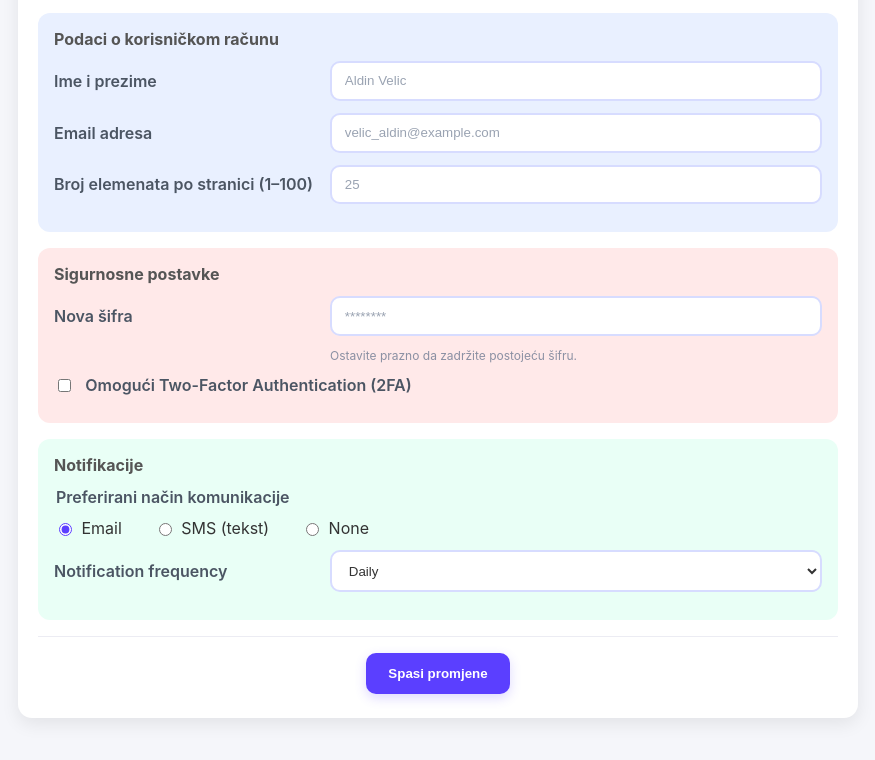
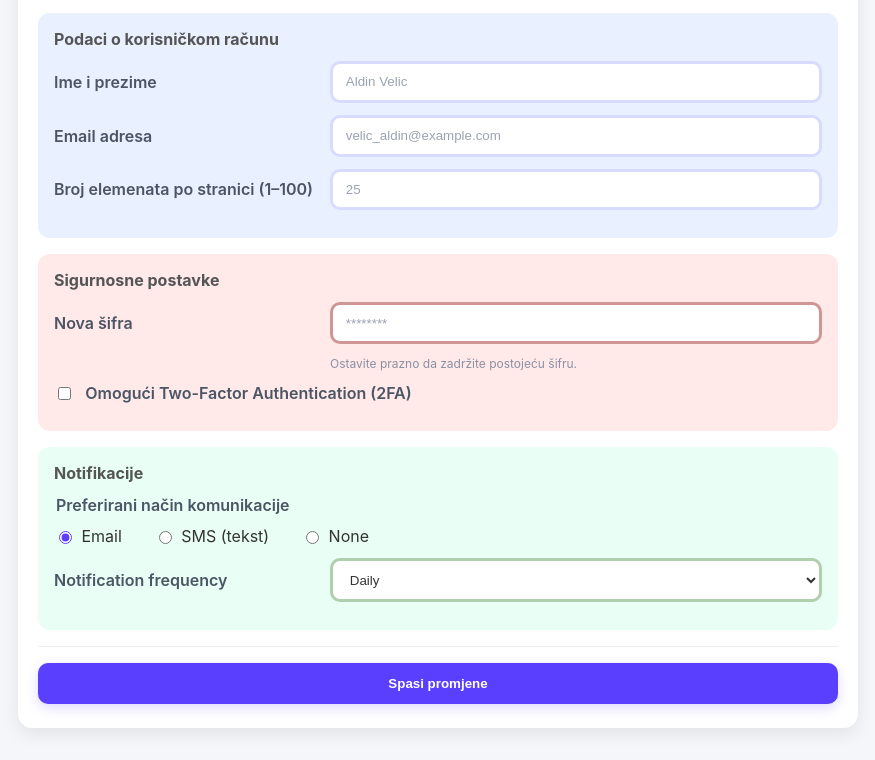
Before and after one commit to avelic5/ScenarijPro, a plain HTML site: page html/user.html in a window 1280 px wide. Shown: the part 137-897 px from the top of the page, without its empty margins (202-1077 px from the left). Drawn offline with Linux system fonts and the light colour scheme.

Commit message:
Ispravi odredjene sitnice kroz stranice

```diff
--- a/css/projects.css
+++ b/css/projects.css
@@ -4,6 +4,7 @@ body {
     font-family: "Poppins", "Inter", sans-serif;
     height: 100%;
     font-size:100%;
+    margin:0;
 }
 
 *,
--- a/css/user.css
+++ b/css/user.css
@@ -16,11 +16,13 @@
 *::before,
 *::after{ box-sizing: border-box; }
 
-html, body{ min-height:100%; }
+html, body{
+ min-height:100%;
+font-family: "Poppins", "Inter", sans-serif;
+background-color:  #f5f6fa; }
 
 body{
   margin:0;
-  font-family: "Inter", system-ui, -apple-system, "Segoe UI", Roboto, Arial, sans-serif;
   color: var(--text);
   background: var(--bg);
 }
@@ -108,12 +110,18 @@ input[type="number"],
 input[type="password"],
 select{ /*select je iz dropdown menu */
   padding: .65rem .8rem;
-  border: 2px solid #d7dcff;
+  border: 3px solid #d7dcff;
   border-radius: 10px;
   background: #fff;
   color: var(--text);
   outline: none;
   transition: border-color .15s ease, box-shadow .15s ease;
+}
+input[type="password"]{
+    border: 3px solid #b352529c;
+}
+select{
+     border: 3px solid #408c3c6b;
 }
 
 input::placeholder{ color:#9aa3b2; }
@@ -121,9 +129,22 @@ input::placeholder{ color:#9aa3b2; }
 /* Fokus stil */
 input:focus,
 select:focus{
-  border-color: var(--brand);
+  border-color: var(--brand) ;
   box-shadow: 0 0 0 3px rgba(91,63,255,.12);
 }
+
+input[type="password"]:focus {
+  border-color: #b35252; /* puna, jača crvena */
+  box-shadow: 0 0 0 3px rgba(179, 82, 82, 0.25);
+}
+
+
+select:focus {
+  border-color: #449a3f; /* jača zelena */
+  box-shadow: 0 0 0 3px rgba(65, 150, 61, 0.25);
+}
+
+
 
 /* Hint ispod passworda, nalazi se unutar class field*/
 .hint{
@@ -167,6 +188,7 @@ legend{
 
 button.primary{
   background-color: var(--brand);
+  width:100%;
   color: #fff;
   font-weight: 700;
   border: 0;
@@ -185,9 +207,12 @@ button.primary:active{ transform: translateY(1px); }
   .card{ padding: 1rem; }
 
   /* labele idu iznad polja */
-  .field,
-    fieldset{
+  .field{
     grid-template-columns: 1fr;     /* labela iznad, input ispod */
+  }
+  fieldset{
+    flex-direction: column;
+    align-items: flex-start;
   }
   .field--checkbox{
     flex-direction: column-reverse;
--- a/css/writing.css
+++ b/css/writing.css
@@ -7,16 +7,16 @@
   --paper:#fff;
   --header-bg:#fff;
   --btn-shadow: 0 2px 6px rgba(0,0,0,0.05);
-  --leters:#f5f5ff;
+  --letters:#f5f5ff;
 }
 
 *,*::before,*::after{ box-sizing:border-box; }
 html,body{ height:100%; font-size:100%; }
 body{
   margin:0;
-  background:#f5f6fa;
+  background-color: #f5f6fa;
   color:var(--text);
-  font-family: "Inter", system-ui, -apple-system, "Segoe UI", Roboto, Arial, sans-serif;
+  font-family: "Poppins", "Inter", sans-serif;
 
 
 }
```
Also changed, not shown: html/projects.html (+1 -1 lines), html/writing.html (+2 -2 lines).
